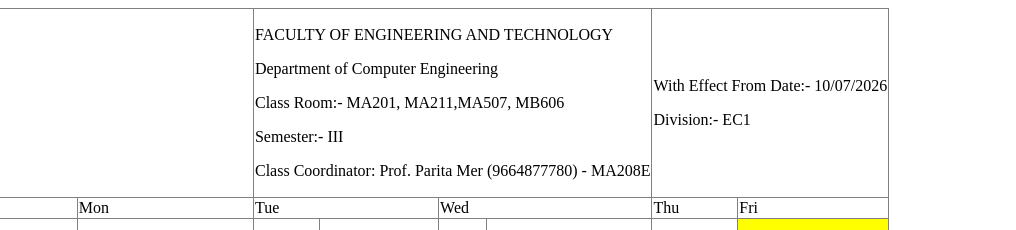
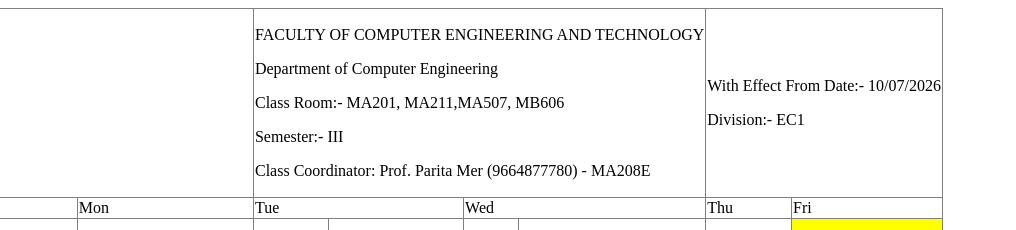
Before and after one commit to utsavpatel142377-bit/Lab1, a plain HTML site: page index.html in a window 1280 px wide. Shown: the top 230 px of the page, 264-1280 px from the left. Drawn offline with Linux system fonts and the light colour scheme.

Commit message:
Update index.html

```diff
--- a/index.html
+++ b/index.html
@@ -10,7 +10,7 @@
         <tr><!--1-->
             <td rowspan="7" colspan="7"><img src="MULOGO.png">Image</td>
             <td rowspan="7" colspan="10">
-                <p>FACULTY OF ENGINEERING AND TECHNOLOGY</p>
+                <p>FACULTY OF COMPUTER ENGINEERING AND TECHNOLOGY</p>
                 <p>Department of Computer Engineering </p>
                 <p>Class Room:- MA201, MA211,MA507, MB606</p>
                 <p>Semester:- III</p>
```
